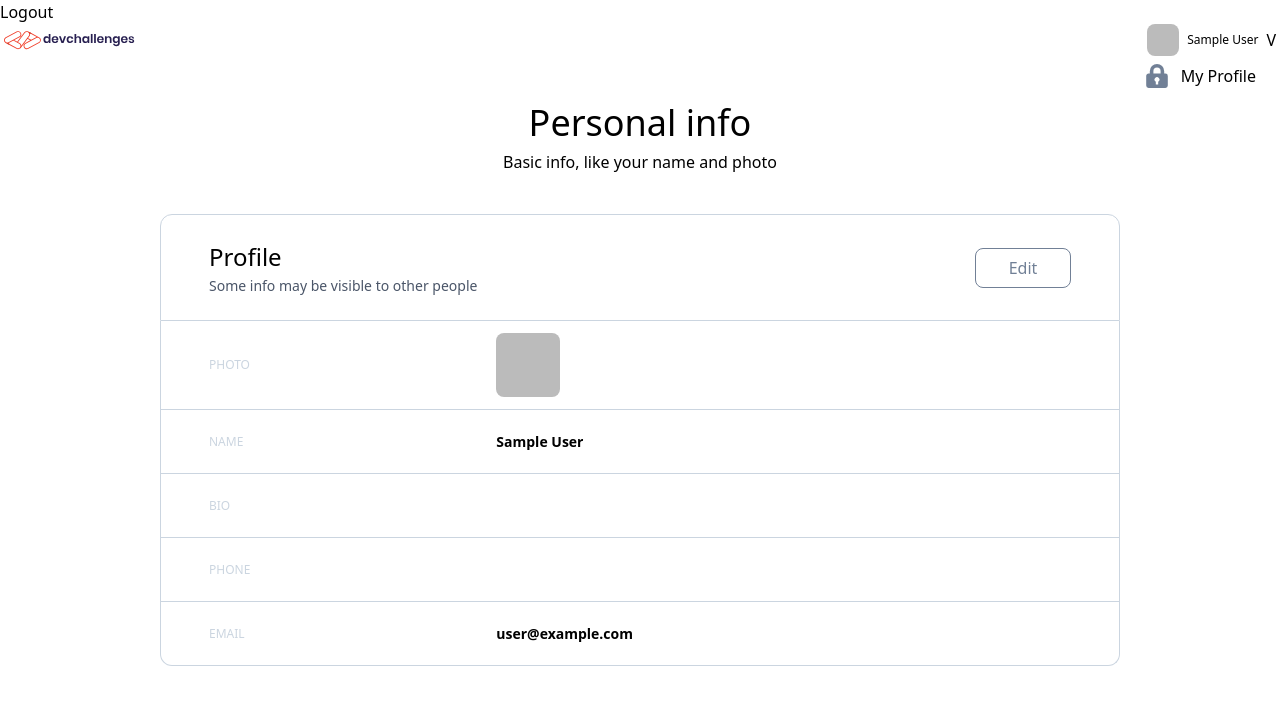
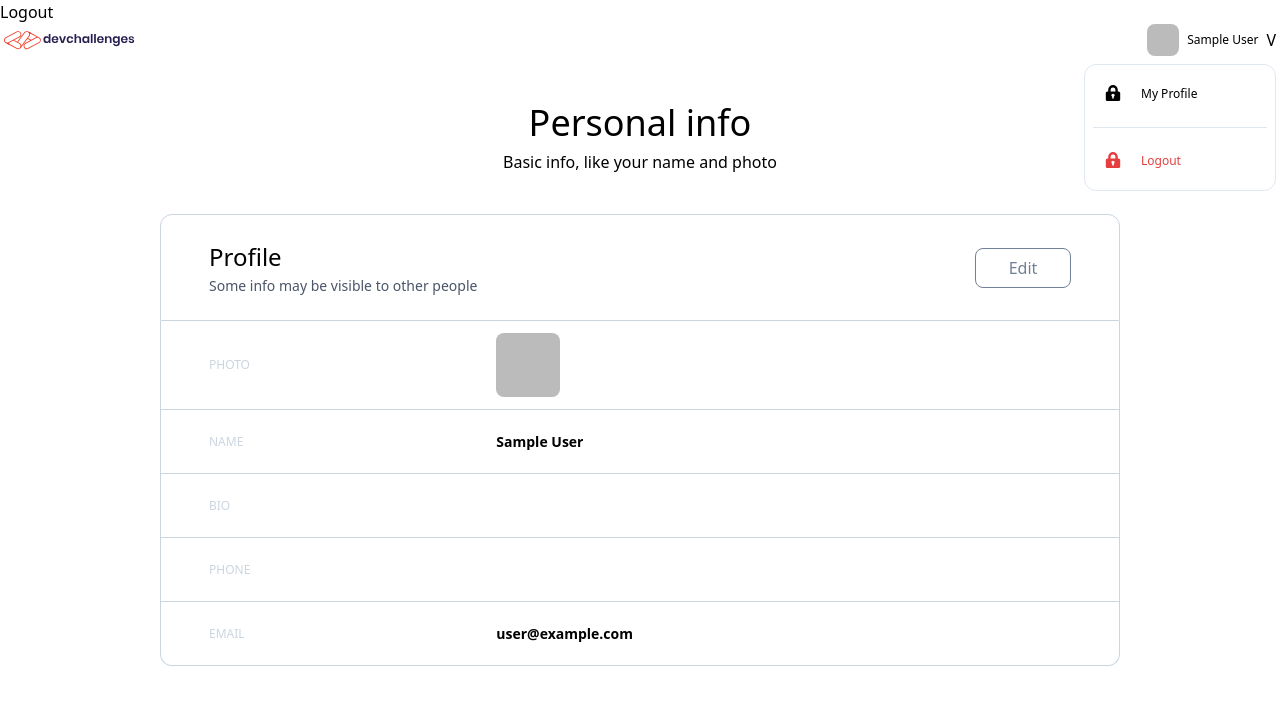
Before and after one commit to jeffn12/authapp-client, a React (Create React App) app: page /profile in a window 1280 px wide. Shown: the top 704 px of the page. Built offline with nearby package versions, Linux system fonts and the light colour scheme; no server answers; the database is empty; sample sign-in values are in the browser's storage.

Commit message:
feat: add MenuItem button component

```diff
--- a/src/views/Menu.js
+++ b/src/views/Menu.js
@@ -1,21 +1,31 @@
 import React from 'react';
 import Lock from '../components/icons/Lock';
+import { useAuth } from '../contexts/AuthContext';
 
 function Menu() {
+  const { signout } = useAuth();
+
   return (
-    <div>
+    <div className="border rounded-xl p-2 text-xs space-y-3 bg-white w-48">
       <MenuItem icon={Lock}>My Profile</MenuItem>
+      <hr />
+      <MenuItem icon={Lock} className="text-red-600" onClick={signout}>
+        Logout
+      </MenuItem>
     </div>
   );
 }
 
 function MenuItem(props) {
-  const { icon: Icon, children, className } = props;
+  const { icon: Icon, className, onClick, children } = props;
   return (
-    <div className="flex justify-center space-x-3">
-      <Icon className="w-6 fill-current text-gray-600" />
-      <span className={className}>{children}</span>
-    </div>
+    <button
+      className={`${className} flex justify-center hover:bg-gray-300 p-3 rounded-lg w-full`}
+      onClick={onClick}
+    >
+      <Icon className="w-4 fill-current" />
+      <span className="flex-1 ml-5 text-left">{children}</span>
+    </button>
   );
 }
 
--- a/src/views/NavBar.js
+++ b/src/views/NavBar.js
@@ -17,7 +17,7 @@ function NavBar() {
         <p className="text-xs">{user.displayName}</p>
         <button>V</button>
       </div>
-      <div className="absolute right-0 mx-5 mt-10">
+      <div className="absolute right-0 mt-10">
         <Menu />
       </div>
     </div>
```
